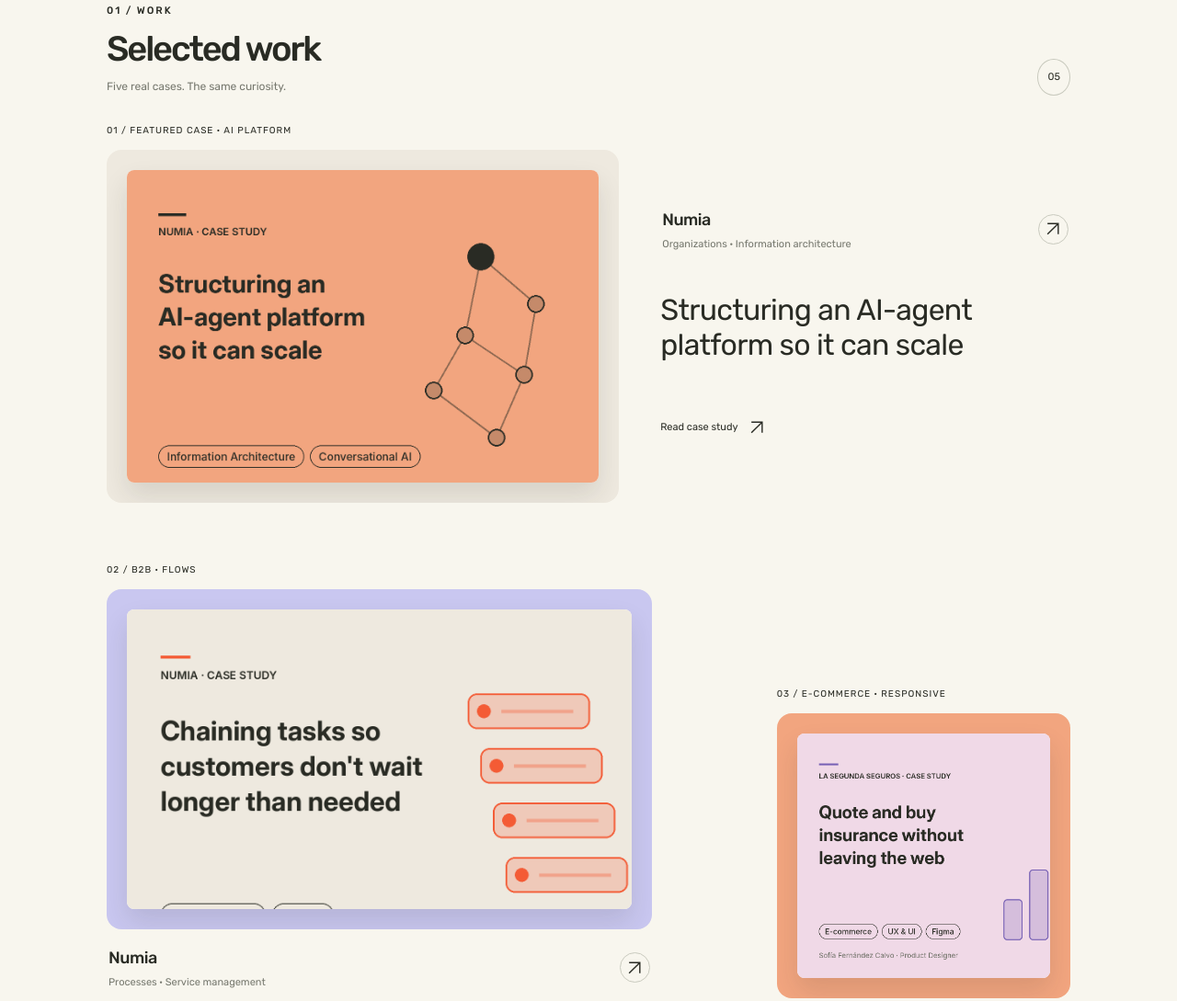
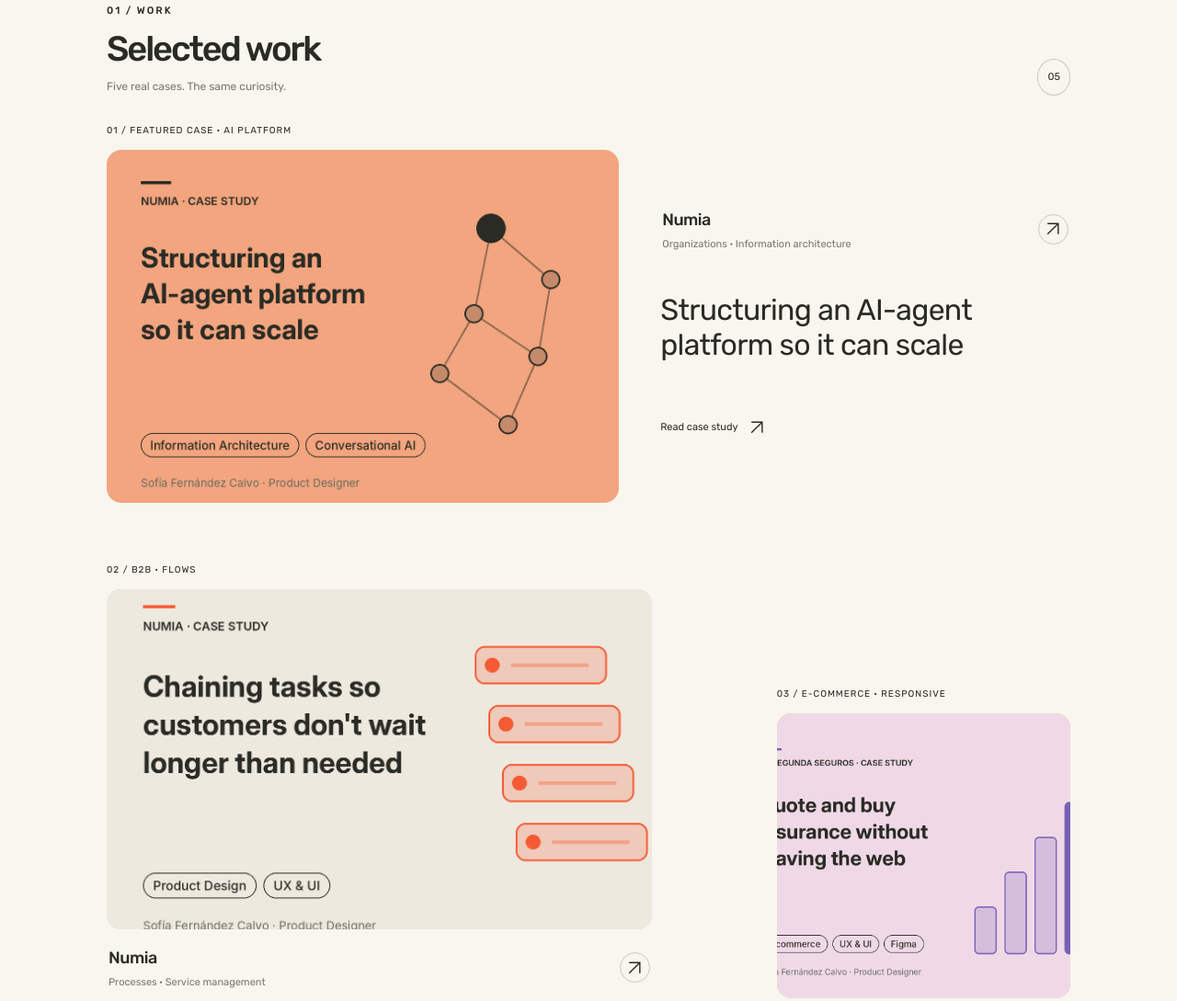
Before and after one commit to sofiafcalvo/sofiafcalvo.github.io, a plain HTML site: page index.html in a window 1280 px wide. Shown: the part 740-1829 px from the top of the page at 92% size. Drawn offline with Linux system fonts and the light colour scheme.

Commit message:
Add files via upload

```diff
--- a/css/styles.css
+++ b/css/styles.css
@@ -76,6 +76,8 @@ body.modalOpen{overflow:hidden}
 @media(max-width:580px){.sofi .caseCompare{grid-template-columns:1fr}.sofi .tldr{padding:18px}.sofi .caseNav .pill{width:100%}.sofi .modal{max-height:none;height:100%;border-radius:14px}}
 .sofi .caseSection>.eyebrow{align-self:start;padding-top:7px}
 .sofi .modal:focus{outline:none}
+.sofi .preview.artCover{padding:0;overflow:hidden}
+.sofi .preview.artCover img,.sofi .project4 .preview.artCover img,.sofi .project5 .preview.artCover img{object-fit:cover;object-position:center;border-radius:0;box-shadow:none;background:transparent}
 .sofi .preview.fitContain img{object-fit:contain;object-position:center;box-shadow:none;background:transparent}
 .sofi .modal h2+.confidentialNote{margin-top:28px}
 .sofi .caseGallery figure[style]{min-width:140px}
```
